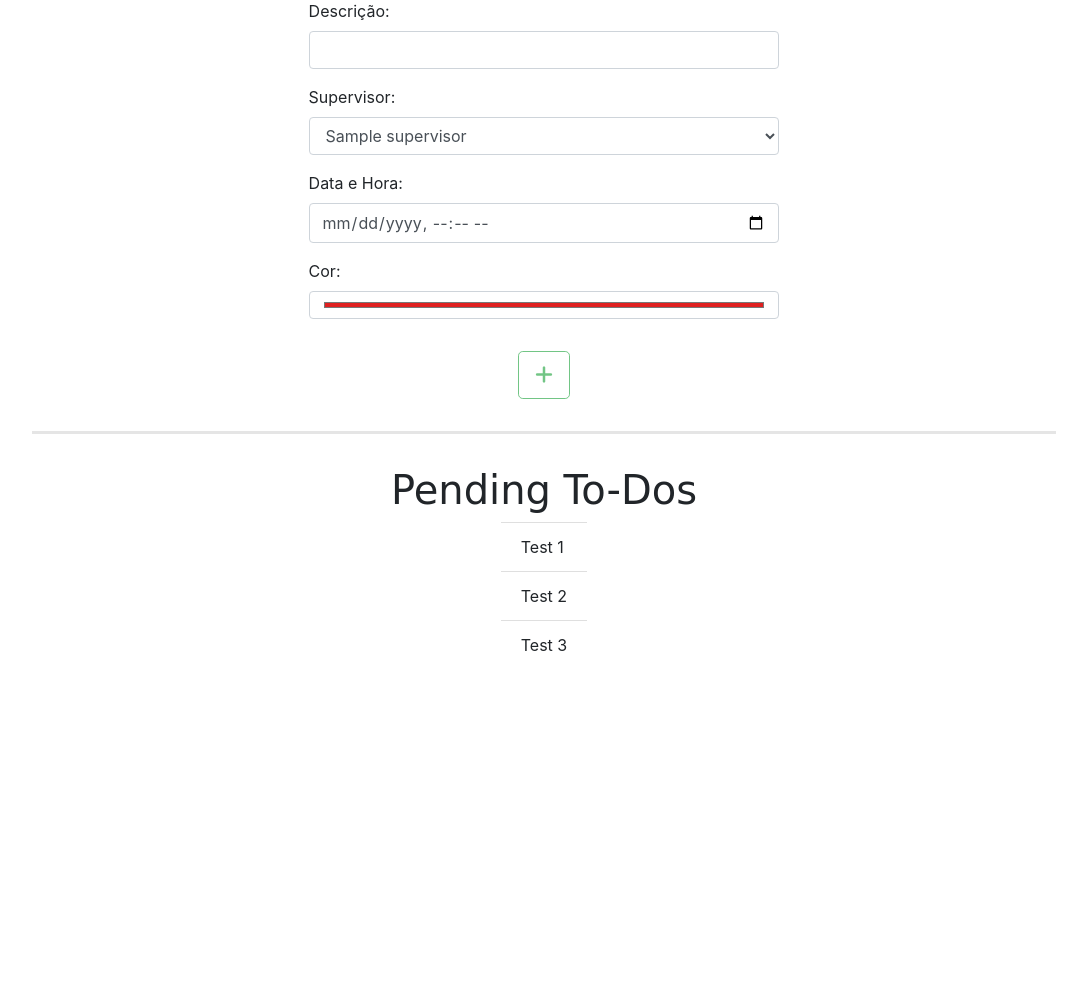
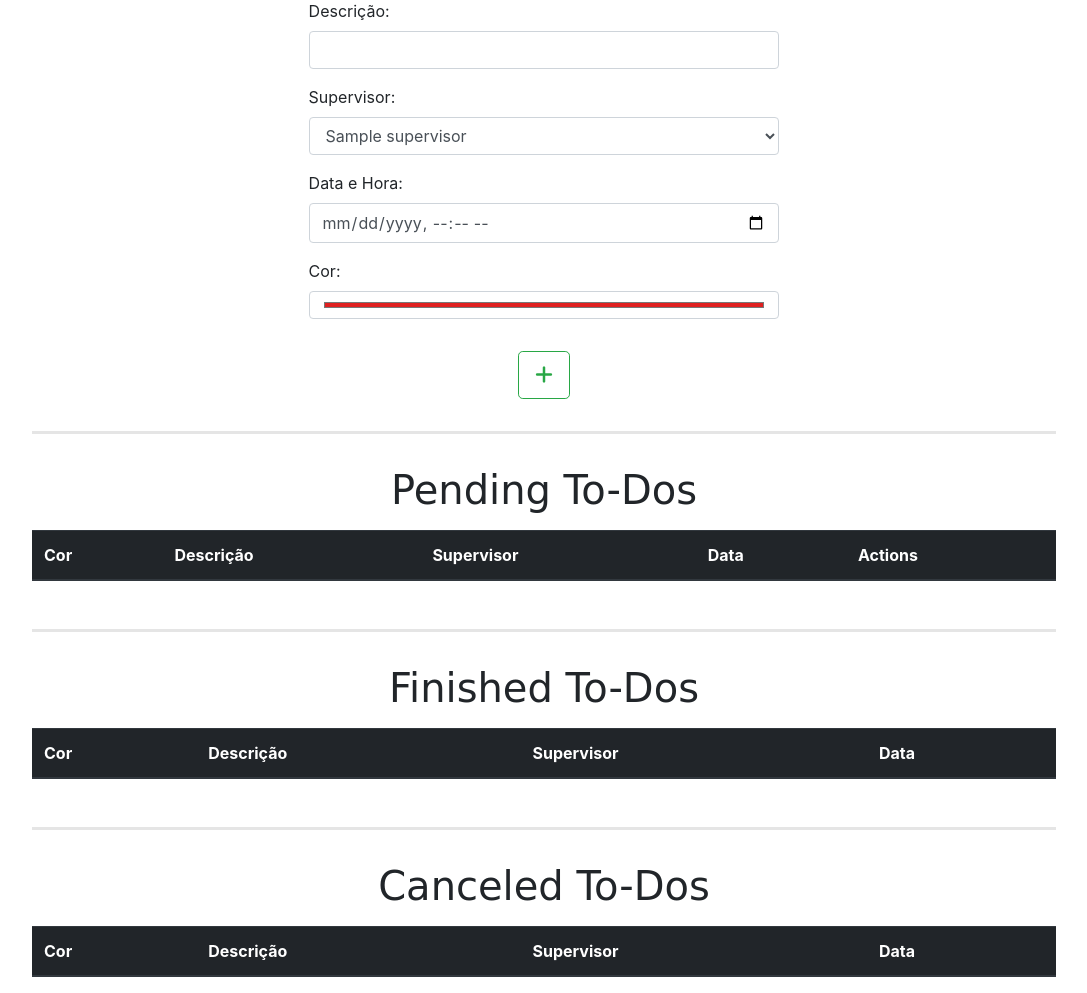
Before and after one commit to RodrigoProjects/PRI2020, a Node server app: template TPC6/views/index.pug in a window 1280 px wide. Shown: the part 204-1197 px from the top of the page, without its empty margins (96-1183 px from the left). Before the commit the page ends 855 px from the top, so only its background shows below. Run offline with Node 20, Linux system fonts and the light colour scheme; the template is opened without the code that fills it: most values are stand-ins (such as "Sample title", 1, 10 or a date in 2020); lists and menus that the app fills with data are empty; some libraries are stand-ins or nearby versions; some web fonts are replaced.

Commit message:
Client side V0.8

```diff
--- a/TPC6/index.js
+++ b/TPC6/index.js
@@ -13,7 +13,6 @@ app.use(express.static(path.join(__dirname, 'public'))) // Static files folder.
 app.set('view engine', 'pug') // Setting the default template engine.
 
 // Middleware for body parsing.
-app.use(bodyParser.urlencoded({ extended: false })) // Form post body
 app.use(bodyParser.json()) // JSON body parser
 
 app.use('/', routes) // Using external module routes.
--- a/TPC6/package.json
+++ b/TPC6/package.json
@@ -4,7 +4,9 @@
   "description": "A simple and intuitive todo application, full CRUD.",
   "main": "index.js",
   "scripts": {
-    "test": "echo \"Error: no test specified\" && exit 1"
+    "test": "echo \"Error: no test specified\" && exit 1",
+    "start": "node index.js",
+    "dev": "nodemon index.js"
   },
   "author": "rsp",
   "license": "ISC",
--- /dev/null
+++ b/TPC6/public/app.js
@@ -0,0 +1,98 @@
+// Once the document is ready fetch some information.
+$(document).ready(function () {
+    update_todo_table()
+    update_finished_table()
+    update_canceled_table()
+});
+
+// Add a todo. AJAX POST call.
+$("#add-todo").click(function (e) {
+    e.preventDefault();
+
+    if($("#desc_input").val() != "" && $("#datetime_input").val() != ""){
+        var data = {
+            "descricao": $("#desc_input").val(),
+            "supervisor": {
+                "id" : $('#super_input').val(),
+                "nome" : $('#super_input').text()
+            },
+            "color" : $('#color_input').val(),
+            "timestamp": $('#datetime_input').val().replace('T', ' '),
+            "state" : "Pending"
+        }
+
+        $.ajax({
+            type: "POST",
+            url: "http://localhost:3001/addTodo",
+            data: JSON.stringify(data),
+            contentType: "application/json; charset=utf-8",
+            success: function (response) {
+                update_todo_table()
+                $('.addTodo-form').trigger("reset");
+                $(".add-alerts").empty().append(`<div class="alert alert-success" role="alert">
+                To-Do adicionado!
+                </div>`);
+            },
+            error: function (err) {
+                $(".add-alerts").empty().append(`<div class="alert alert-danger" role="alert">
+                Servidor não responde!
+                </div>`);
+            },
+        });
+
+
+    } else {
+
+        $(".add-alerts").empty().append(`<div class="alert alert-danger" role="alert">
+        Descrição ou Data não preenchidos!
+        </div>`);
+    }
+
+});
+
+
+// Finish a todo with an API call.
+function finishTodo(id) {
+    $.ajax({
+        type: "PUT",
+        url: "http://localhost:3001/finishTodo/" + id,
+        success: function (response) {
+            update_todo_table()
+            update_finished_table()
+
+        },
+        error: (e) => {
+            console.log("Error! Server is offline.")
+        }
+    });
+}
+
+// Cancel a todo with an API call.
+function cancelTodo(id) {
+    $.ajax({
+        type: "PUT",
+        url: "http://localhost:3001/cancelTodo/" + id,
+        success: function (response) {
+            update_todo_table()
+            update_canceled_table()
+
+        },
+        error: (e) => {
+            console.log("Error! Server is offline.")
+        }
+    });
+}
+
+// Cancel a todo with an API call.
+function deleteTodo(id) {
+    $.ajax({
+        type: "DELETE",
+        url: "http://localhost:3001/deleteTodo/" + id,
+        success: function (response) {
+            update_todo_table()
+        },
+        error: (e) => {
+            console.log("Error! Server is offline.")
+        }
+    });
+}
--- /dev/null
+++ b/TPC6/public/aux.js
@@ -0,0 +1,163 @@
+function create_canceled_table_row(e){
+
+    var tr = document.createElement("tr")
+    tr.classList.add("table-danger")
+
+    var td1 = document.createElement("td")
+    var itd1 = document.createElement("i")
+    itd1.setAttribute("class", "fas fa-bookmark")
+    itd1.setAttribute("style", "color:" + e.color + ";")
+
+    td1.appendChild(itd1)
+
+    var td2 = document.createElement("td")
+    td2.innerHTML = e.descricao
+
+    var td3 = document.createElement("td")
+    td3.innerHTML = e.supervisor.nome
+
+    var td4 = document.createElement("td")
+    td4.innerHTML = e.timestamp
+
+    tr.appendChild(td1)
+    tr.appendChild(td2)
+    tr.appendChild(td3)
+    tr.appendChild(td4)
+
+    $("#insert-canceled").append(tr)
+}
+
+function create_finished_table_row(e){
+
+    var tr = document.createElement("tr")
+    tr.classList.add("table-success")
+
+    var td1 = document.createElement("td")
+    var itd1 = document.createElement("i")
+    itd1.setAttribute("class", "fas fa-bookmark")
+    itd1.setAttribute("style", "color:" + e.color + ";")
+
+    td1.appendChild(itd1)
+
+    var td2 = document.createElement("td")
+    td2.innerHTML = e.descricao
+
+    var td3 = document.createElement("td")
+    td3.innerHTML = e.supervisor.nome
+
+    var td4 = document.createElement("td")
+    td4.innerHTML = e.timestamp
+
+    tr.appendChild(td1)
+    tr.appendChild(td2)
+    tr.appendChild(td3)
+    tr.appendChild(td4)
+
+    $("#insert-finished").append(tr)
+}
+
+function create_pending_table_row(e){
+
+    var tr = document.createElement("tr")
+    tr.classList.add("table-secondary")
+
+    var td1 = document.createElement("td")
+    var itd1 = document.createElement("i")
+    itd1.setAttribute("class", "fas fa-bookmark")
+    itd1.setAttribute("style", "color:" + e.color + ";")
+
+    td1.appendChild(itd1)
+
+    var td2 = document.createElement("td")
+    td2.innerHTML = e.descricao
+
+    var td3 = document.createElement("td")
+    td3.innerHTML = e.supervisor.nome
+
+    var td4 = document.createElement("td")
+    td4.innerHTML = e.timestamp
+
+    var td5 = document.createElement("td")
+
+    var i1 = document.createElement("i")
+    i1.setAttribute("class", "fas fa-check action-icon")
+    i1.setAttribute("id", "finish-task")
+    i1.setAttribute("style", "color: green;")
+    i1.setAttribute("onClick", "finishTodo("+ e.id +")")
+
+    var i2 = document.createElement("i")
+    i2.setAttribute("class", "fas fa-times action-icon")
+    i2.setAttribute("id", "cancel-task")
+    i2.setAttribute("style", "color: red;")
+    i2.setAttribute("onClick", "cancelTodo("+ e.id +")")
+
+    var i3 = document.createElement("i")
+    i3.setAttribute("class", "fas fa-edit action-icon")
+    i3.setAttribute("id", "edit-task")
+    i3.setAttribute("style", "color: rgb(26, 83, 255);")
+    i3.setAttribute("data-toggle", "popover")
+    i3.setAttribute("data-content", "Teste!")
+
+    var i4 = document.createElement("i")
+    i4.setAttribute("class", "fas fa-trash action-icon")
+    i4.setAttribute("id", "delete-task")
+    i4.setAttribute("style", "color: darkgoldenrod;")
+    i4.setAttribute("onClick", "deleteTodo("+ e.id +")")
+
+    td5.appendChild(i1)
+    td5.appendChild(i2)
+    td5.appendChild(i3)
+    td5.appendChild(i4)
+
+    tr.appendChild(td1)
+    tr.appendChild(td2)
+    tr.appendChild(td3)
+    tr.appendChild(td4)
+    tr.appendChild(td5)
+
+    $("#insert-pending").append(tr)
+
+}
+
+function update_todo_table(){
+    $.ajax({
+        type: "GET",
+        url: "http://localhost:3000/tarefas?state=Pending&_sort=timestamp,descricao",
+        success: function (response) {
+            $("#insert-pending").empty()
+
+            response.forEach(e => {
+                create_pending_table_row(e)
+
+            });
+        }
+    });
+}
+
+function update_finished_table(){
+    $.ajax({
+        type: "GET",
+        url: "http://localhost:3000/tarefas?state=Finished&_sort=descricao,supervisor.nome",
+        success: function (response) {
+            $("#insert-finished").empty()
+
+            response.forEach(e => {
+                create_finished_table_row(e)
+            });
+        }
+    });
+}
+
+function update_canceled_table(){
+    $.ajax({
+        type: "GET",
+        url: "http://localhost:3000/tarefas?state=Canceled&_sort=descricao,supervisor.nome",
+        success: function (response) {
+            $("#insert-canceled").empty()
+
+            response.forEach(e => {
+                create_canceled_table_row(e)
+            });
+        }
+    });
+}
--- a/TPC6/public/index.css
+++ b/TPC6/public/index.css
@@ -56,3 +56,21 @@ input[type=color].form-control {
     font-family: 'Modak', cursive;
     font-size: 40px;
 }
+
+.todo-list{
+    margin-top: 1vh;
+    width: 100%;
+    color: ligh
+}
+
+.todo-item{
+    width: 100%;
+    display: flex;
+    justify-content: space-between;
+    align-items: center;
+}
+
+.action-icon::before{
+    margin-right: 1.5vw;
+    cursor: pointer;
+}
--- a/TPC6/views/index.pug
+++ b/TPC6/views/index.pug
@@ -12,6 +12,7 @@ html(lang="en")
         div.app
             div(class="addTodo")
                 h1.addTodo-title To-Do App
+                div.add-alerts
                 form.addTodo-form
                     .form-group
                         label(for="desc_input") Descrição:
@@ -21,7 +22,7 @@ html(lang="en")
                         label(for="super_input") Supervisor:
                         select(id="super_input", class="form-control addTodo-selector addTodo-inputs")
                             each val in supervisors
-                                option #{val.nome}
+                                option(value=val.id) #{val.nome}
 
                     .form-group
                         label(for="datetime_input") Data e Hora:
@@ -31,17 +32,58 @@ html(lang="en")
                         label(for="color_input") Cor:
                         input(id="color_input", type="color", class="form-control addTodo-inputs addTodo-color", value="#df2020")
 
-                    button(id="newToDo",class="btn btn-outline-success btn-lg addTodo-plus", disabled)
+                    button(id="add-todo",class="btn btn-outline-success btn-lg addTodo-plus")
                         i(class="fas fa-plus")
 
             div.todos
                 h1.todos-title Pending To-Dos
 
-                ul(class="list-group list-group-flush")
-                    li(class="list-group-item todo-item") Test 1
-                    li(class="list-group-item todo-item") Test 2
-                    li(class="list-group-item todo-item") Test 3
+                table(class="table todo-list")
+                    thead(class="thead-dark")
+                        tr
+                            th Cor
+                            th Descrição
+                            th Supervisor
+                            th Data
+                            th Actions
+                    tbody(id="insert-pending")
+                        div(class="spinner-border text-primary", role="status")
+                            span.sr-only Loading...
 
-        script(src="https://code.jquery.com/jquery-3.4.1.slim.min.js" integrity="sha384-J6qa4849blE2+poT4WnyKhv5vZF5SrPo0iEjwBvKU7imGFAV0wwj1yYfoRSJoZ+n" crossorigin="anonymous")
+            div.todos
+                h1.todos-title Finished To-Dos
+
+                table(class="table todo-list")
+                    thead(class="thead-dark")
+                        tr
+                            th Cor
+                            th Descrição
+                            th Supervisor
+                            th Data
+
+                    tbody(id="insert-finished")
+                        div(class="spinner-border text-success", role="status")
+                            span.sr-only Loading...
+
+
+            div.todos
+                h1.todos-title Canceled To-Dos
+
+                table(class="table todo-list")
+                    thead(class="thead-dark")
+                        tr
+                            th Cor
+                            th Descrição
+                            th Supervisor
+                            th Data
+
+                    tbody(id="insert-canceled")
+                        div(class="spinner-border text-danger", role="status")
+                            span.sr-only Loading...
+
+
+        script(src="https://code.jquery.com/jquery-3.5.1.min.js" integrity="sha256-9/aliU8dGd2tb6OSsuzixeV4y/faTqgFtohetphbbj0=" crossorigin="anonymous")
         script(src="https://cdn.jsdelivr.net/npm/popper.js@1.16.0/dist/umd/popper.min.js" integrity="sha384-Q6E9RHvbIyZFJoft+2mJbHaEWldlvI9IOYy5n3zV9zzTtmI3UksdQRVvoxMfooAo" crossorigin="anonymous")
         script(src="https://stackpath.bootstrapcdn.com/bootstrap/4.4.1/js/bootstrap.min.js" integrity="sha384-wfSDF2E50Y2D1uUdj0O3uMBJnjuUD4Ih7YwaYd1iqfktj0Uod8GCExl3Og8ifwB6" crossorigin="anonymous")
+        script(src="aux.js")
+        script(src="app.js")
```
Also changed, not shown: TPC6/auxiliaryFunctions.js (+59 -0 lines), TPC6/db.json (+57 -3 lines), TPC6/routes.js (+84 -1 lines).
